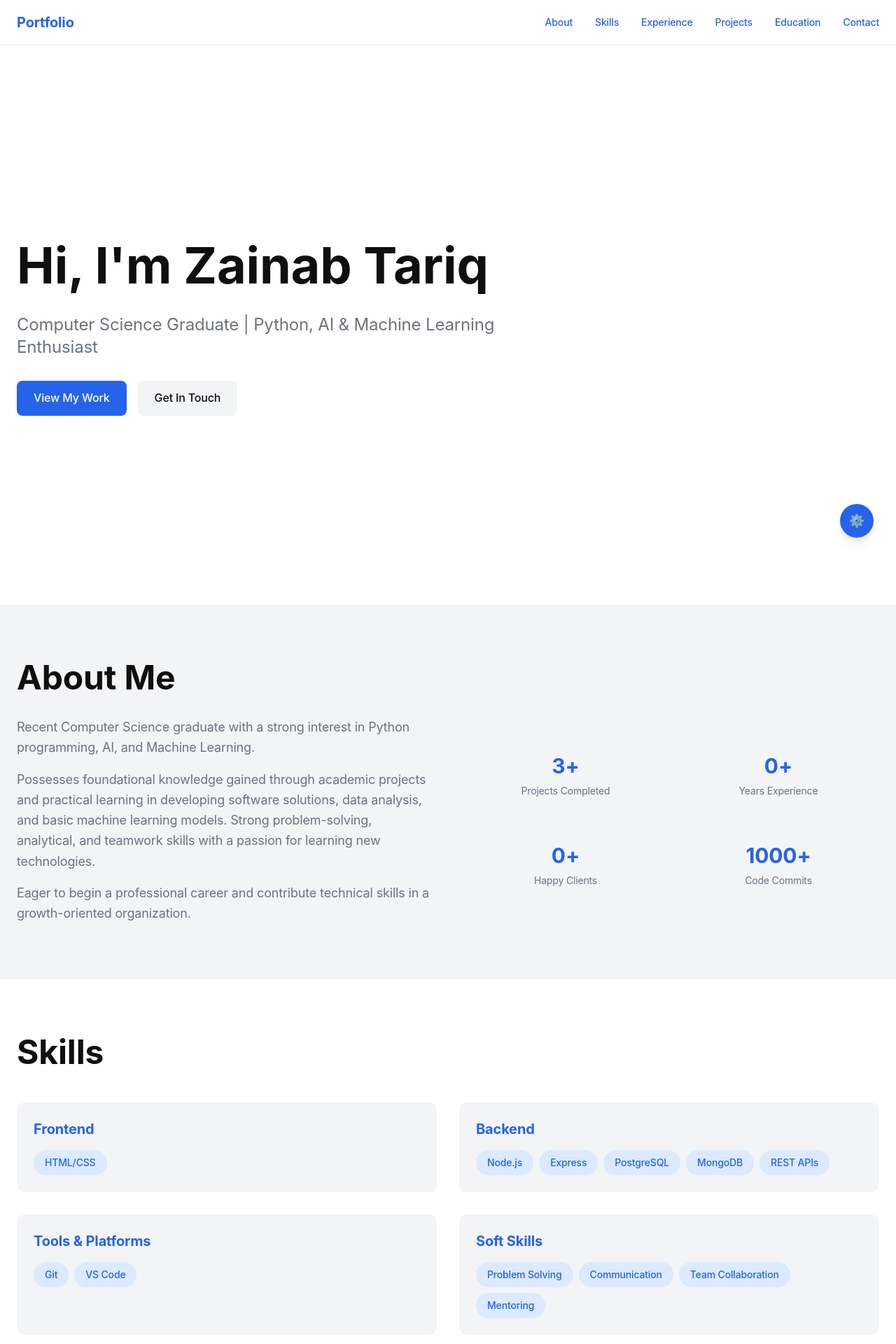
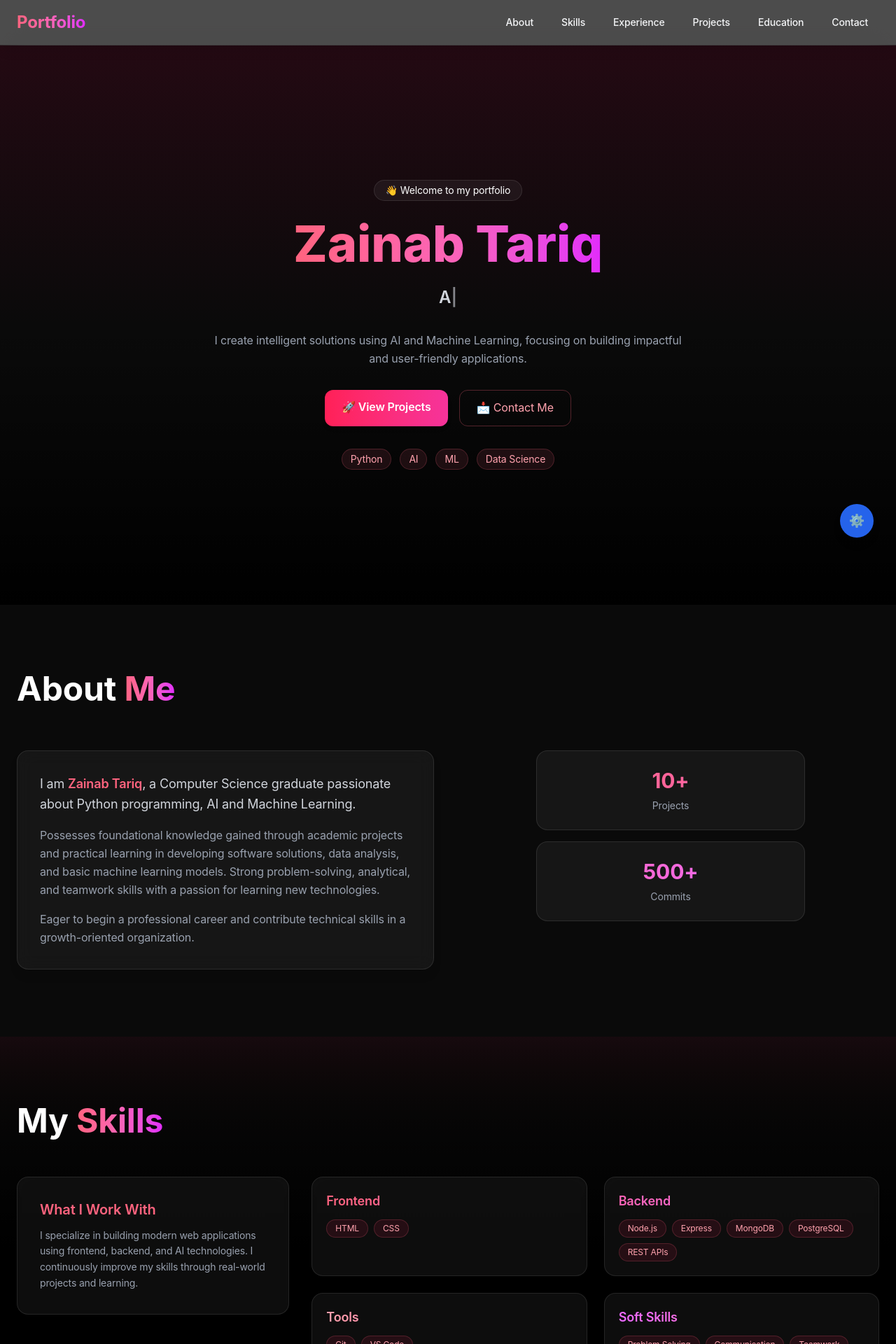
Before and after one commit to zainabtcs27-crypto/portfolio, a Next.js app: page / in a window 1280 px wide. Shown: the top 1920 px of the page at 70% size. Built offline with nearby package versions, Linux system fonts and the light colour scheme.

Commit message:
fourth commit

```diff
--- a/components/About.tsx
+++ b/components/About.tsx
@@ -1,37 +1,63 @@
 export default function About() {
   return (
-    <section id="about" className="section bg-[var(--secondary)]">
-      <div className="container">
-        <h2 className="text-4xl md:text-5xl font-bold mb-8">About Me</h2>
-        <div className="grid md:grid-cols-2 gap-12 items-center">
-          <div>
-            <p className="text-lg mb-4 text-[var(--muted-foreground)] leading-relaxed">
-              Recent Computer Science graduate with a strong interest in Python programming, AI, and Machine Learning.             </p>
-            <p className="text-lg mb-4 text-[var(--muted-foreground)] leading-relaxed">
-              Possesses foundational knowledge gained through academic projects and practical learning in developing software solutions, data analysis, and basic machine learning models. Strong problem-solving, analytical, and teamwork skills with a passion for learning new technologies.            </p>
-            <p className="text-lg text-[var(--muted-foreground)] leading-relaxed">
-              Eager to begin a professional career and contribute technical skills in a growth-oriented organization.            </p>
+    <section id="about" className="py-24 bg-[#0a0a0a] text-white relative overflow-hidden">
+
+      <div className="container mx-auto px-6 relative z-10">
+
+        {/* HEADING */}
+        <h2 className="text-4xl md:text-5xl font-bold mb-16 text-left">
+          About{" "}
+          <span className="bg-gradient-to-r from-rose-400 via-pink-400 to-fuchsia-500 bg-clip-text text-transparent">
+            Me
+          </span>
+        </h2>
+
+        {/* MAIN GRID */}
+        <div className="grid md:grid-cols-2 gap-10 items-start">
+
+          {/* LEFT SIDE */}
+          <div className="bg-white/5 border border-white/10 backdrop-blur-md rounded-2xl p-8 text-left shadow-lg hover:shadow-rose-500/10 transition">
+
+            <p className="text-gray-300 text-lg mb-4 leading-relaxed">
+              I am <span className="text-rose-400 font-semibold">Zainab Tariq</span>,
+              a Computer Science graduate passionate about Python programming, AI and Machine Learning.
+            </p>
+
+            <p className="text-gray-400 leading-relaxed mb-4">
+              Possesses foundational knowledge gained through academic projects and practical learning in developing software solutions, data analysis, and basic machine learning models. Strong problem-solving, analytical, and teamwork skills with a passion for learning new technologies.
+            </p>
+
+            <p className="text-gray-400 leading-relaxed">
+              Eager to begin a professional career and contribute technical skills in a growth-oriented organization.
+            </p>
+
           </div>
-          <div className="grid grid-cols-2 gap-4">
-            {[
-              { label: 'Projects Completed', value: '3+' },
-              { label: 'Years Experience', value: '0+' },
-              { label: 'Happy Clients', value: '0+' },
-              { label: 'Code Commits', value: '1000+' },
-            ].map((stat) => (
-              <div
-                key={stat.label}
-                className="card text-center"
-              >
-                <div className="text-3xl font-bold text-[var(--primary)] mb-2">
-                  {stat.value}
-                </div>
-                <div className="text-sm text-[var(--muted-foreground)]">
-                  {stat.label}
-                </div>
-              </div>
-            ))}
+
+          {/* RIGHT SIDE STATS */}
+          <div className="flex flex-col justify-center gap-4 max-w-sm mx-auto w-full">
+
+            <div className="bg-white/5 border border-white/10 rounded-2xl p-6 text-center
+              transition-all duration-300 hover:bg-rose-500/10 hover:border-rose-400/40
+              hover:shadow-lg hover:shadow-rose-500/20 cursor-pointer">
+
+              <h3 className="text-3xl font-bold bg-gradient-to-r from-rose-400 to-pink-400 bg-clip-text text-transparent">
+                10+
+              </h3>
+              <p className="text-gray-400 text-sm mt-2">Projects</p>
+            </div>
+
+            <div className="bg-white/5 border border-white/10 rounded-2xl p-6 text-center
+              transition-all duration-300 hover:bg-rose-500/10 hover:border-rose-400/40
+              hover:shadow-lg hover:shadow-rose-500/20 cursor-pointer">
+
+              <h3 className="text-3xl font-bold bg-gradient-to-r from-pink-400 to-fuchsia-400 bg-clip-text text-transparent">
+                500+
+              </h3>
+              <p className="text-gray-400 text-sm mt-2">Commits</p>
+            </div>
+
           </div>
+
         </div>
       </div>
     </section>
--- a/components/Hero.tsx
+++ b/components/Hero.tsx
@@ -1,24 +1,99 @@
+"use client"
+
 import Link from 'next/link'
+import { useEffect, useState } from 'react'
 
 export default function Hero() {
+
+  const roles = ["Python Developer", "AI Enthusiast", "Machine Learning Learner"]
+  const [text, setText] = useState("")
+  const [index, setIndex] = useState(0)
+  const [subIndex, setSubIndex] = useState(0)
+  const [deleting, setDeleting] = useState(false)
+
+  useEffect(() => {
+    if (index === roles.length) return
+
+    if (subIndex === roles[index].length + 1 && !deleting) {
+      setTimeout(() => setDeleting(true), 1000)
+      return
+    }
+
+    if (subIndex === 0 && deleting) {
+      setDeleting(false)
+      setIndex((prev) => (prev + 1) % roles.length)
+      return
+    }
+
+    const timeout = setTimeout(() => {
+      setSubIndex((prev) => prev + (deleting ? -1 : 1))
+      setText(roles[index].substring(0, subIndex))
+    }, deleting ? 50 : 100)
+
+    return () => clearTimeout(timeout)
+  }, [subIndex, index, deleting])
+
   return (
-    <section className="section hero min-h-screen flex items-center">
-      <div className="container">
-        <div className="max-w-3xl">
-          <h1 className="text-5xl md:text-7xl font-bold mb-6 leading-tight">
-            Hi, I&apos;m Zainab Tariq
-          </h1>
-          <p className="text-xl md:text-2xl text-[var(--muted-foreground)] mb-8">
-            Computer Science Graduate | Python, AI & Machine Learning Enthusiast          </p>
-          <div className="flex flex-wrap gap-4">
-            <Link href="#projects" className="btn btn-primary">
-              View My Work
-            </Link>
-            <Link href="#contact" className="btn btn-secondary">
-              Get In Touch
-            </Link>
-          </div>
+    <section className="relative min-h-screen flex items-center justify-center bg-[#0a0a0a] text-white">
+
+      {/* Subtle Gradient Overlay */}
+      <div className="absolute inset-0 bg-gradient-to-b from-rose-900/20 via-transparent to-black"></div>
+
+      <div className="container mx-auto px-6 relative z-10 text-center">
+
+        {/* Intro */}
+        <span className="inline-block mb-4 px-4 py-1 text-sm bg-white/5 border border-white/10 rounded-full">
+          👋 Welcome to my portfolio
+        </span>
+
+        {/* Name */}
+        <h1 className="text-5xl md:text-7xl font-extrabold mb-4 leading-tight">
+          <span className="bg-gradient-to-r from-rose-400 via-pink-400 to-fuchsia-500 bg-clip-text text-transparent">
+            Zainab Tariq
+          </span>
+        </h1>
+
+        {/* Typing */}
+        <h2 className="text-xl md:text-2xl text-gray-300 mb-6 h-10">
+          {text}
+          <span className="animate-pulse">|</span>
+        </h2>
+
+        {/* Description */}
+        <p className="text-gray-400 mb-8 max-w-2xl mx-auto leading-relaxed">
+          I create intelligent solutions using AI and Machine Learning,
+          focusing on building impactful and user-friendly applications.
+        </p>
+
+        {/* Buttons */}
+        <div className="flex justify-center gap-4 flex-wrap">
+          <Link
+            href="#projects"
+            className="px-6 py-3 rounded-xl bg-gradient-to-r from-rose-500 to-pink-500 text-white font-semibold shadow-md hover:scale-105 hover:shadow-rose-500/40 transition duration-300"
+          >
+            🚀 View Projects
+          </Link>
+
+          <Link
+            href="#contact"
+            className="px-6 py-3 rounded-xl border border-rose-400/30 text-rose-300 hover:text-white hover:bg-rose-500/20 transition duration-300"
+          >
+            📩 Contact Me
+          </Link>
         </div>
+
+        {/* Skills */}
+        <div className="mt-8 flex justify-center gap-3 flex-wrap">
+          {["Python", "AI", "ML", "Data Science"].map((item) => (
+            <span
+              key={item}
+              className="px-3 py-1 text-sm bg-rose-400/10 text-rose-300 border border-rose-400/20 rounded-full hover:bg-rose-400/20 transition"
+            >
+              {item}
+            </span>
+          ))}
+        </div>
+
       </div>
     </section>
   )
--- a/components/Navigation.tsx
+++ b/components/Navigation.tsx
@@ -11,25 +11,38 @@ export default function Navigation() {
   ]
 
   return (
-    <nav className="fixed top-0 left-0 right-0 bg-[var(--background)] border-b border-[var(--border)] z-40 backdrop-blur-sm">
-      <div className="container flex items-center justify-between h-16 px-6">
-        <Link href="#" className="font-bold text-xl text-[var(--primary)]">
+    <nav className="fixed top-0 left-0 right-0 z-50 backdrop-blur-xl bg-black/70 border-b border-white/10 shadow-lg">
+
+      <div className="container mx-auto flex items-center justify-between h-16 px-6">
+
+        {/* Logo */}
+        <Link
+          href="#"
+          className="text-2xl font-bold bg-gradient-to-r from-rose-400 via-pink-400 to-fuchsia-500 bg-clip-text text-transparent"
+        >
           Portfolio
         </Link>
-        <div className="hidden md:flex items-center gap-8">
+
+        {/* Desktop Menu */}
+        <div className="hidden md:flex items-center gap-2">
+
           {navItems.map((item) => (
             <a
               key={item.href}
               href={item.href}
-              className="text-sm font-medium hover:text-[var(--primary)] transition-colors"
+              className="px-4 py-2 text-sm font-medium text-gray-100 rounded-full transition duration-300 hover:text-white hover:bg-rose-500/30 hover:shadow-md hover:shadow-rose-500/20"
             >
               {item.label}
             </a>
           ))}
+
         </div>
-        <button className="md:hidden p-2" aria-label="Menu">
+
+        {/* Mobile Button */}
+        <button className="md:hidden text-white text-2xl hover:text-rose-400 transition">
           ☰
         </button>
+
       </div>
     </nav>
   )
--- a/components/Skills.tsx
+++ b/components/Skills.tsx
@@ -2,44 +2,94 @@ export default function Skills() {
   const skillCategories = [
     {
       name: 'Frontend',
-      skills: ['HTML/CSS'],
+      skills: ['HTML', 'CSS'],
+      color: 'from-rose-400 to-pink-400',
     },
     {
       name: 'Backend',
-      skills: ['Node.js', 'Express', 'PostgreSQL', 'MongoDB', 'REST APIs'],
+      skills: ['Node.js', 'Express', 'MongoDB', 'PostgreSQL', 'REST APIs'],
+      color: 'from-pink-400 to-fuchsia-400',
     },
     {
-      name: 'Tools & Platforms',
+      name: 'Tools',
       skills: ['Git', 'VS Code'],
+      color: 'from-rose-300 to-pink-500',
     },
     {
       name: 'Soft Skills',
-      skills: ['Problem Solving', 'Communication', 'Team Collaboration', 'Mentoring'],
+      skills: ['Problem Solving', 'Communication', 'Teamwork', 'Mentoring'],
+      color: 'from-fuchsia-400 to-rose-400',
     },
   ]
 
   return (
-    <section id="skills" className="section">
-      <div className="container">
-        <h2 className="text-4xl md:text-5xl font-bold mb-12">Skills</h2>
-        <div className="grid md:grid-cols-2 gap-8">
-          {skillCategories.map((category) => (
-            <div key={category.name} className="card">
-              <h3 className="text-xl font-bold mb-4 text-[var(--primary)]">
-                {category.name}
+    <section id="skills" className="py-24 bg-[#0a0a0a] text-white relative">
+
+      {/* Background */}
+      <div className="absolute inset-0 bg-gradient-to-b from-rose-900/10 via-black to-black"></div>
+
+      <div className="container mx-auto px-6 relative z-10">
+
+        {/* Heading */}
+        <h2 className="text-4xl md:text-5xl font-bold mb-14 text-left">
+          My{" "}
+          <span className="bg-gradient-to-r from-rose-400 via-pink-400 to-fuchsia-500 bg-clip-text text-transparent">
+            Skills
+          </span>
+        </h2>
+
+        {/* MAIN LAYOUT */}
+        <div className="grid md:grid-cols-3 gap-8 items-start">
+
+          {/* LEFT SIDE INTRO */}
+          <div  className="md:col-span-1 bg-white/5 border border-white/10 rounded-2xl p-8 backdrop-blur-md min-h-[180px] flex flex-col justify-center">
+            <h3 className="text-xl font-semibold mb-3 text-rose-400">
+              What I Work With
             </h3>
+            <p className="text-gray-400 text-sm leading-relaxed">
+              I specialize in building modern web applications using frontend,
+              backend, and AI technologies. I continuously improve my skills
+              through real-world projects and learning.
+            </p>
+          </div>
+
+          {/* RIGHT SIDE SKILLS GRID */}
+          <div className="md:col-span-2 grid sm:grid-cols-2 gap-6">
+
+            {skillCategories.map((cat) => (
+              <div
+                key={cat.name}
+                className="bg-white/5 border border-white/10 rounded-2xl p-5
+                backdrop-blur-md hover:shadow-rose-500/10
+                hover:border-rose-400/30 transition duration-300"
+              >
+
+                {/* Title */}
+                <h3 className={`text-lg font-semibold mb-3 bg-gradient-to-r ${cat.color} bg-clip-text text-transparent`}>
+                  {cat.name}
+                </h3>
+
+                {/* Skills */}
                 <div className="flex flex-wrap gap-2">
-                {category.skills.map((skill) => (
+
+                  {cat.skills.map((skill) => (
                     <span
                       key={skill}
-                    className="px-4 py-2 bg-[var(--primary-light)] text-[var(--primary)] rounded-full text-sm font-medium"
+                      className="px-3 py-1 text-xs rounded-full
+                      bg-rose-500/10 text-rose-300 border border-rose-400/20
+                      hover:bg-rose-500/20 transition"
                     >
                       {skill}
                     </span>
                   ))}
+
                 </div>
+
               </div>
             ))}
+
+          </div>
+
         </div>
       </div>
     </section>
```
Lines whose indentation alone changed are shown as unchanged.
